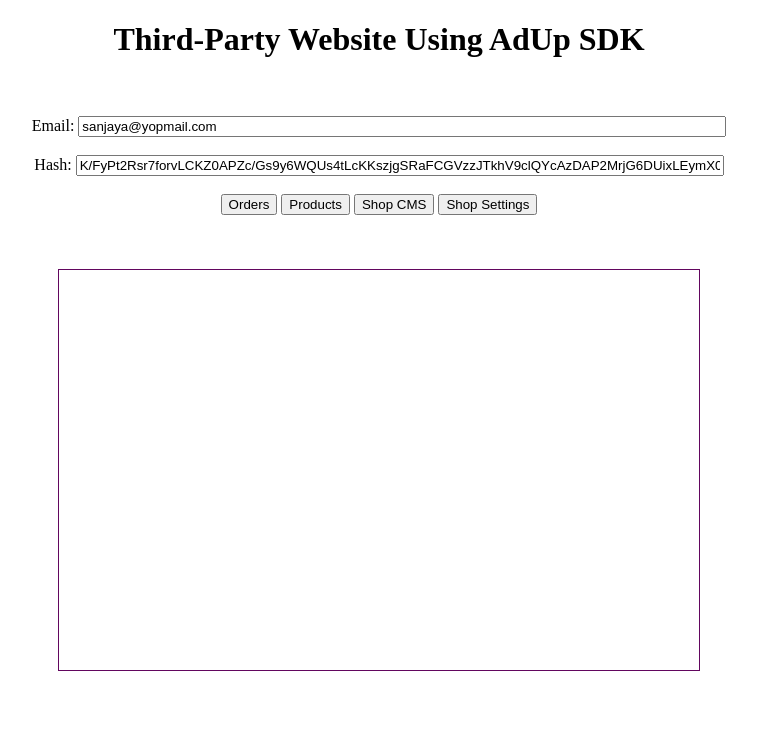
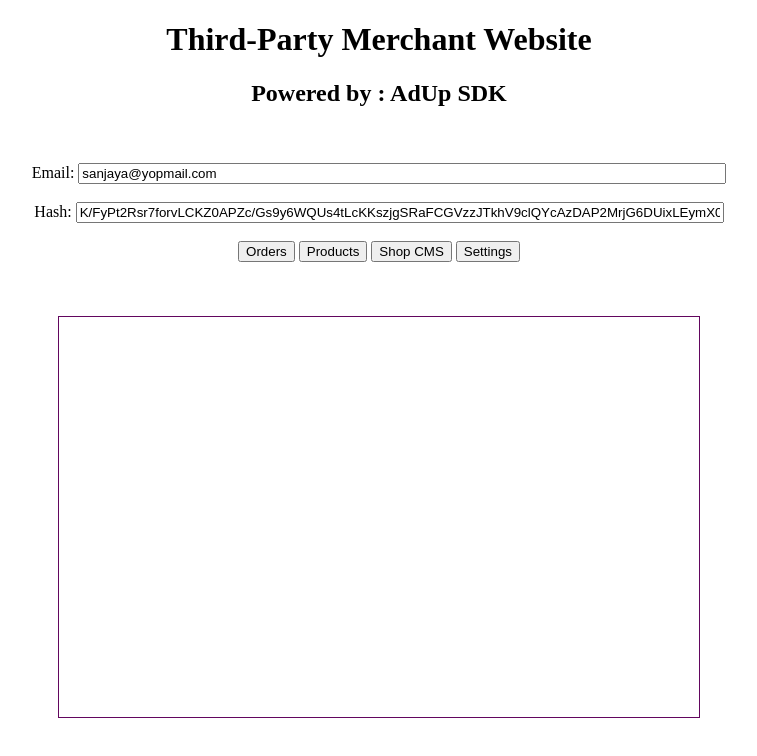
Before and after one commit to br0sive/whitelabel-html, a plain HTML site: page index.html in a window 1280 px wide. Shown: the whole page, without its empty margins (261-1018 px from the left). Drawn offline with Linux system fonts and the light colour scheme.

Commit message:
updated links

```diff
--- a/index.html
+++ b/index.html
@@ -16,7 +16,8 @@
   </head>
   <body>
     <center>
-      <h1>Third-Party Website Using AdUp SDK</h1>
+      <h1>Third-Party Merchant Website</h1>
+      <h2>Powered by : AdUp SDK</h2>
       <br />
       <br />
       Email:
@@ -40,7 +41,7 @@
       <button onclick="initAdUp('/orders')">Orders</button>
       <button onclick="initAdUp('/products')">Products</button>
       <button onclick="initAdUp('/shop/cms')">Shop CMS</button>
-      <button onclick="initAdUp('/shop/settings')">Shop Settings</button>
+      <button onclick="initAdUp('/settings')">Settings</button>
       <br />
       <br />
       <br />
```
